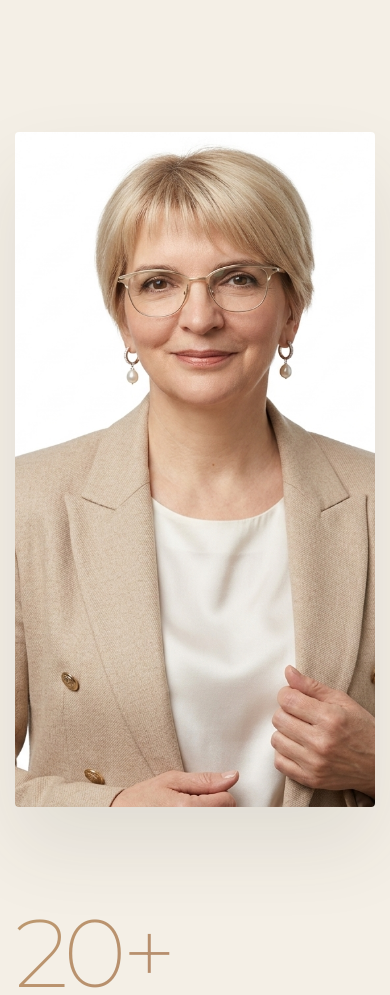
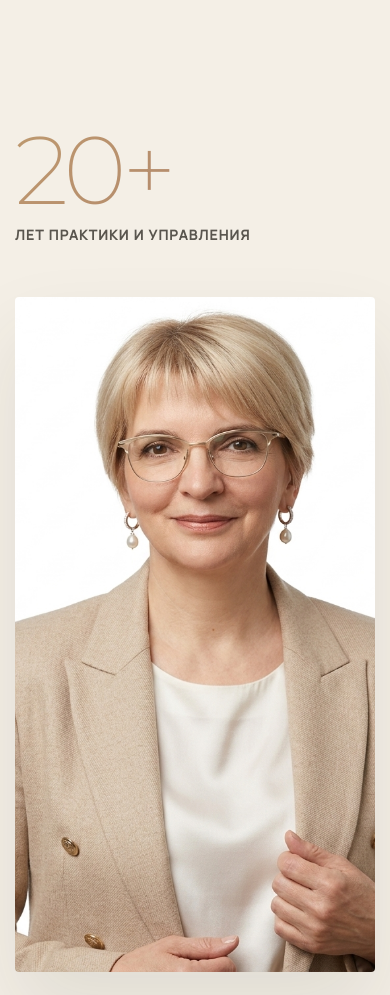
Before and after one commit to focus-tp/elena-psychology, a website built with Vite: page index.html in a window 390 px wide. Shown: the part 1440-2435 px from the top of the page. Built offline with nearby package versions, Linux system fonts and the light colour scheme.

Commit message:
Move 20+ section above portrait on mobile

```diff
--- a/style.css
+++ b/style.css
@@ -239,11 +239,11 @@ h1, h2, h3, .logo { font-family: var(--font-heading); text-transform: uppercase;
 @media (max-width: 1024px) {
     .hero { align-items: flex-start; padding-top: 140px; padding-bottom: 80px; }
     .hero-grid, .about-grid { grid-template-columns: 1fr; gap: 40px; }
-    .about-portrait { grid-row: 1; margin-bottom: 60px; height: auto; }
+    .about-number { grid-row: 1; text-align: left; border-right: none; border-bottom: none; padding-right: 0; padding-bottom: 10px; }
+    .about-portrait { grid-row: 2; margin-bottom: 20px; height: auto; }
     .services-grid { grid-template-columns: 1fr; }
     .service-card-wrapper:nth-child(even) { margin-top: 0; }
     .services { padding-top: 100px; }
-    .about-number { text-align: left; border-right: none; border-bottom: 1px solid rgba(0,0,0,0.1); padding-right: 0; padding-bottom: 40px; }
 }
 
 @media (max-width: 768px) {
```
Also changed, not shown: dist/assets/index-CjhWzbem.js (deleted), dist/assets/index-mSSSWe8m.css (deleted), dist/index.html.
